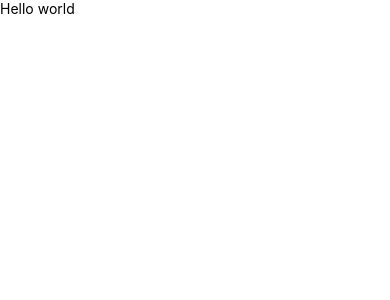
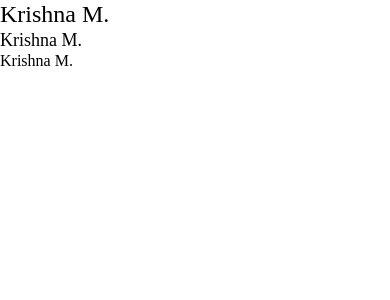
Before and after one commit to Krishnaveni-Mestree/RN-CLI-DonationApp, a React Native app: screen / in a window 390 px wide. Shown: the top 300 px of the page. Built offline with nearby package versions, Linux system fonts and the light colour scheme.

Commit message:
Created Header Component

```diff
--- /dev/null
+++ b/components/Header/Header.js
@@ -0,0 +1,33 @@
+import { Text, View } from "react-native";
+import PropTypes from 'prop-types'
+import styles from "./styles";
+
+const Header=(props)=>{
+    const styleToApply=()=>{
+        switch(props.type){
+            case 1:
+                return styles.title1
+            case 2:
+                return styles.title2
+            case 3:
+                return styles.title3
+            default:
+                return styles.title1
+        }
+    }
+    return (
+        <View>
+            <Text style={styleToApply()}>{props.title}</Text>
+        </View>
+    );
+};
+
+export default Header;
+
+Header.default={
+    title:'',
+    type:1,
+}
+Header.proptypes={
+    title:PropTypes.string,
+}
--- /dev/null
+++ b/components/Header/styles.js
@@ -0,0 +1,23 @@
+import { StyleSheet } from "react-native";
+import { scaleFontSize } from "../../assets/styles/scaling";
+import { getFontFamily } from "../../assets/fonts/helper";
+
+const styles=StyleSheet.create({
+    title1:{
+        fontFamily:getFontFamily('Inter','600'),
+        fontSize:scaleFontSize(24),
+        lineHeight:scaleFontSize(29),
+    },
+    title2:{
+        fontFamily:getFontFamily('Inter','600'),
+        fontSize:scaleFontSize(18),
+        lineHeight:scaleFontSize(22),
+    },
+    title3:{
+        fontFamily:getFontFamily('Inter','600'),
+        fontSize:scaleFontSize(16),
+        lineHeight:scaleFontSize(19),
+    }
+});
+
+export default styles;
--- a/package.json
+++ b/package.json
@@ -14,6 +14,7 @@
     "@react-native/new-app-screen": "0.80.1",
     "@react-navigation/native": "^7.1.14",
     "@react-navigation/stack": "^7.4.2",
+    "prop-types": "^15.8.1",
     "react": "19.1.0",
     "react-native": "0.80.1",
     "react-native-device-info": "^14.0.4",
--- a/screens/Home/Home.js
+++ b/screens/Home/Home.js
@@ -1,13 +1,18 @@
 import { SafeAreaView, View, Text } from "react-native";
+
 import styles from "./style";
 import globalStyles from "../../assets/styles/globalStyles";
+
+import Header from "../../components/Header/Header";
 
 const Home=()=>{
     return(
         <SafeAreaView style={[globalStyles.backgroundWhite,globalStyles.flex]}>
             <View>
                 <Text></Text>
-                <Text>Hello world</Text>
+                <Header title={"Krishna M."} type={1}/>
+                <Header title={"Krishna M."} type={2}/>
+                <Header title={"Krishna M."} type={3}/>
             </View>
         </SafeAreaView>
     );
```
Also changed, not shown: 1 other file (tests, documents, lock files or other folders).
